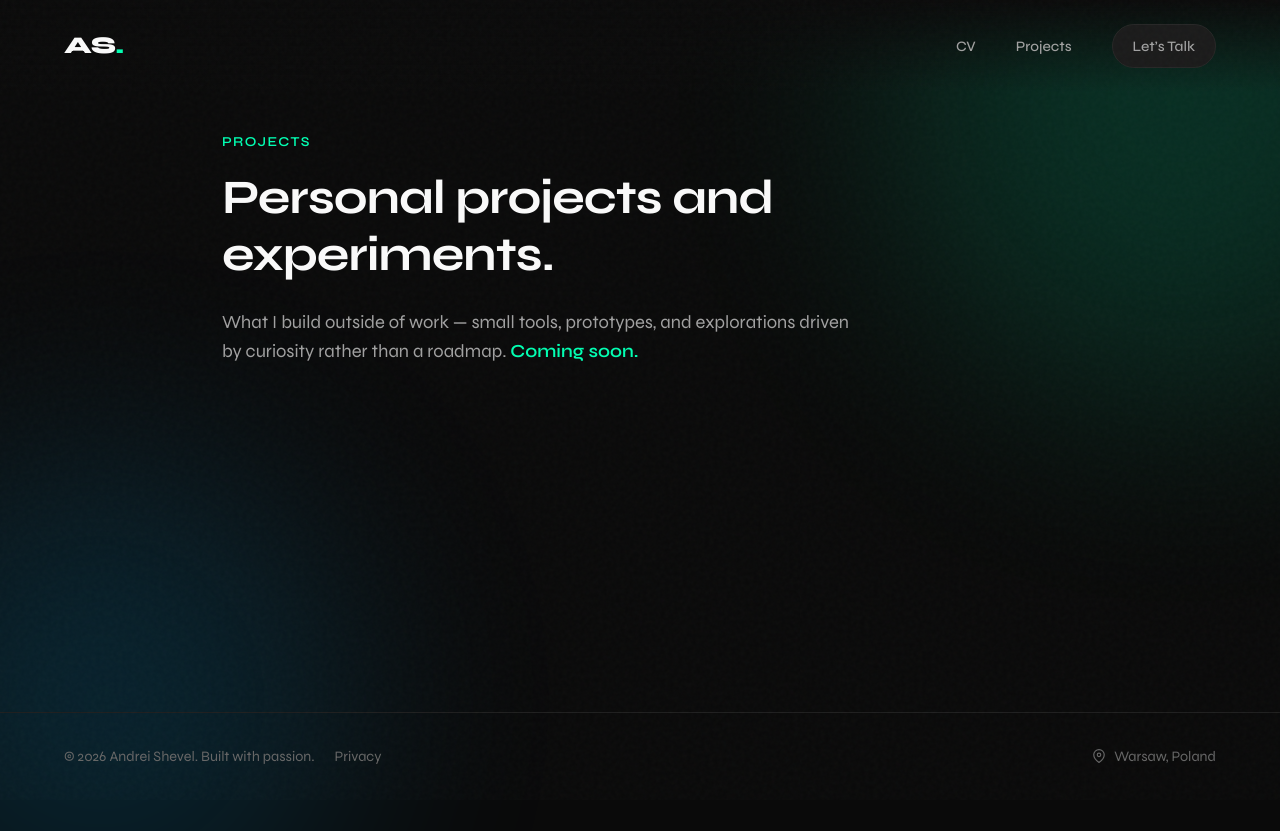
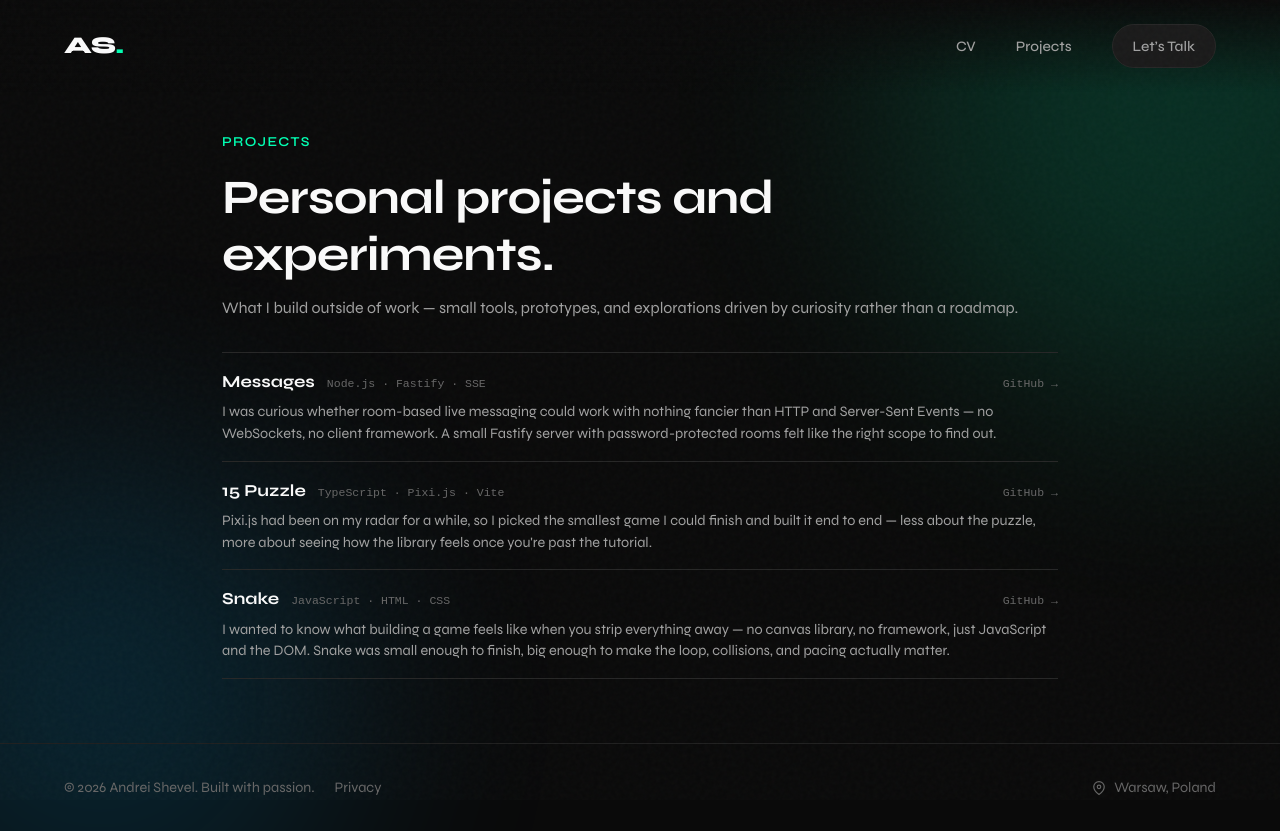
Before and after one commit to andrei-shevel/bearrr, a Next.js app: page /projects in a window 1280 px wide. Before the commit the page ends 800 px from the top, so only its background shows below. Built offline with nearby package versions, Linux system fonts and the light colour scheme; no server answers.

Commit message:
Add projects

```diff
--- a/app/projects/page.tsx
+++ b/app/projects/page.tsx
@@ -1,4 +1,6 @@
 import type { Metadata } from 'next';
+
+import { ProjectList } from '@/components/sections/projects/ProjectList';
 
 import './style.css';
 
@@ -15,9 +17,10 @@ export default function Projects() {
         <h1 className="section-title">Personal projects and experiments.</h1>
         <p className="projects-lede">
           What I build outside of work — small tools, prototypes, and explorations driven by curiosity rather than a
-          roadmap. <span className="highlight">Coming soon.</span>
+          roadmap.
         </p>
       </header>
+      <ProjectList />
     </div>
   );
 }
--- a/app/projects/style.css
+++ b/app/projects/style.css
@@ -5,7 +5,7 @@
 }
 
 .projects-header {
-  margin-bottom: 3.5rem;
+  margin-bottom: 2rem;
 }
 
 .projects-header .section-tag {
@@ -13,13 +13,13 @@
 }
 
 .projects-header .section-title {
-  margin-bottom: 1.5rem;
+  margin-bottom: 0.75rem;
 }
 
 .projects-lede {
   color: var(--text-secondary);
-  font-size: 1.15rem;
-  max-width: 60ch;
+  font-size: 1rem;
+  line-height: 1.5;
 }
 
 @media (max-width: 768px) {
--- /dev/null
+++ b/components/sections/projects/ProjectList.css
@@ -0,0 +1,78 @@
+.projects-list {
+  list-style: none;
+}
+
+.project-item {
+  border-top: 1px solid var(--border-color);
+}
+
+.project-item:last-child {
+  border-bottom: 1px solid var(--border-color);
+}
+
+.project-item-link {
+  display: block;
+  padding: 1rem 0;
+  color: inherit;
+  text-decoration: none;
+}
+
+.project-item-link:hover .project-title {
+  color: var(--accent-primary);
+}
+
+.project-item-header {
+  display: flex;
+  align-items: baseline;
+  justify-content: space-between;
+  gap: 1rem;
+  margin-bottom: 0.35rem;
+}
+
+.project-item-title-row {
+  display: flex;
+  align-items: baseline;
+  flex-wrap: wrap;
+  gap: 0.5rem 0.75rem;
+  min-width: 0;
+}
+
+.project-title {
+  font-size: 1.05rem;
+  font-weight: 700;
+  transition: color 0.2s ease;
+}
+
+.project-tags {
+  font-family: var(--font-mono);
+  font-size: 0.72rem;
+  color: var(--text-muted);
+}
+
+.project-desc {
+  color: var(--text-secondary);
+  font-size: 0.9rem;
+  line-height: 1.5;
+}
+
+.project-link {
+  flex-shrink: 0;
+  font-family: var(--font-mono);
+  font-size: 0.72rem;
+  color: var(--text-muted);
+  transition: color 0.2s ease;
+}
+
+.project-item-link:hover .project-link {
+  color: var(--accent-primary);
+}
+
+@media (max-width: 768px) {
+  .project-item-link {
+    padding: 0.85rem 0;
+  }
+
+  .project-item-header {
+    flex-wrap: wrap;
+  }
+}
--- /dev/null
+++ b/components/sections/projects/ProjectList.tsx
@@ -0,0 +1,24 @@
+import projectsData from '@/data/projects.json' with { type: 'json' };
+
+import './ProjectList.css';
+
+export function ProjectList() {
+  return (
+    <ul className="projects-list">
+      {projectsData.projects.map((project) => (
+        <li key={project.slug} className="project-item">
+          <a href={project.repoUrl} className="project-item-link" target="_blank" rel="noopener noreferrer">
+            <div className="project-item-header">
+              <div className="project-item-title-row">
+                <h2 className="project-title">{project.title}</h2>
+                <span className="project-tags">{project.tags.join(' · ')}</span>
+              </div>
+              <span className="project-link">GitHub →</span>
+            </div>
+            <p className="project-desc">{project.description}</p>
+          </a>
+        </li>
+      ))}
+    </ul>
+  );
+}
--- /dev/null
+++ b/data/projects.json
@@ -0,0 +1,25 @@
+{
+  "projects": [
+    {
+      "slug": "messages",
+      "title": "Messages",
+      "description": "I was curious whether room-based live messaging could work with nothing fancier than HTTP and Server-Sent Events — no WebSockets, no client framework. A small Fastify server with password-protected rooms felt like the right scope to find out.",
+      "tags": ["Node.js", "Fastify", "SSE"],
+      "repoUrl": "https://github.com/andrei-shevel/messages"
+    },
+    {
+      "slug": "fifteen-game",
+      "title": "15 Puzzle",
+      "description": "Pixi.js had been on my radar for a while, so I picked the smallest game I could finish and built it end to end — less about the puzzle, more about seeing how the library feels once you're past the tutorial.",
+      "tags": ["TypeScript", "Pixi.js", "Vite"],
+      "repoUrl": "https://github.com/andrei-shevel/fifteen-game"
+    },
+    {
+      "slug": "snake",
+      "title": "Snake",
+      "description": "I wanted to know what building a game feels like when you strip everything away — no canvas library, no framework, just JavaScript and the DOM. Snake was small enough to finish, big enough to make the loop, collisions, and pacing actually matter.",
+      "tags": ["JavaScript", "HTML", "CSS"],
+      "repoUrl": "https://github.com/andrei-shevel/snake"
+    }
+  ]
+}
```
